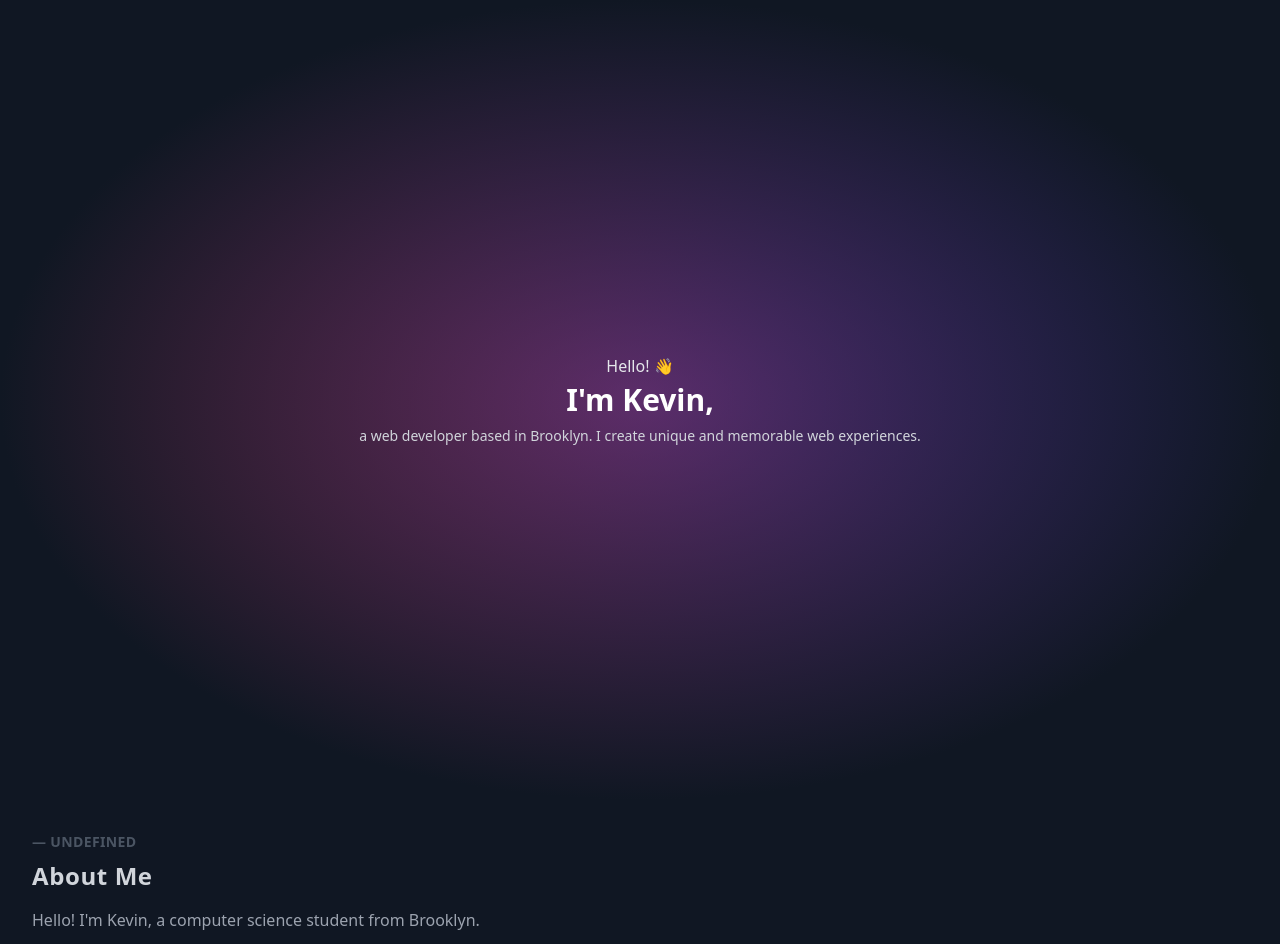
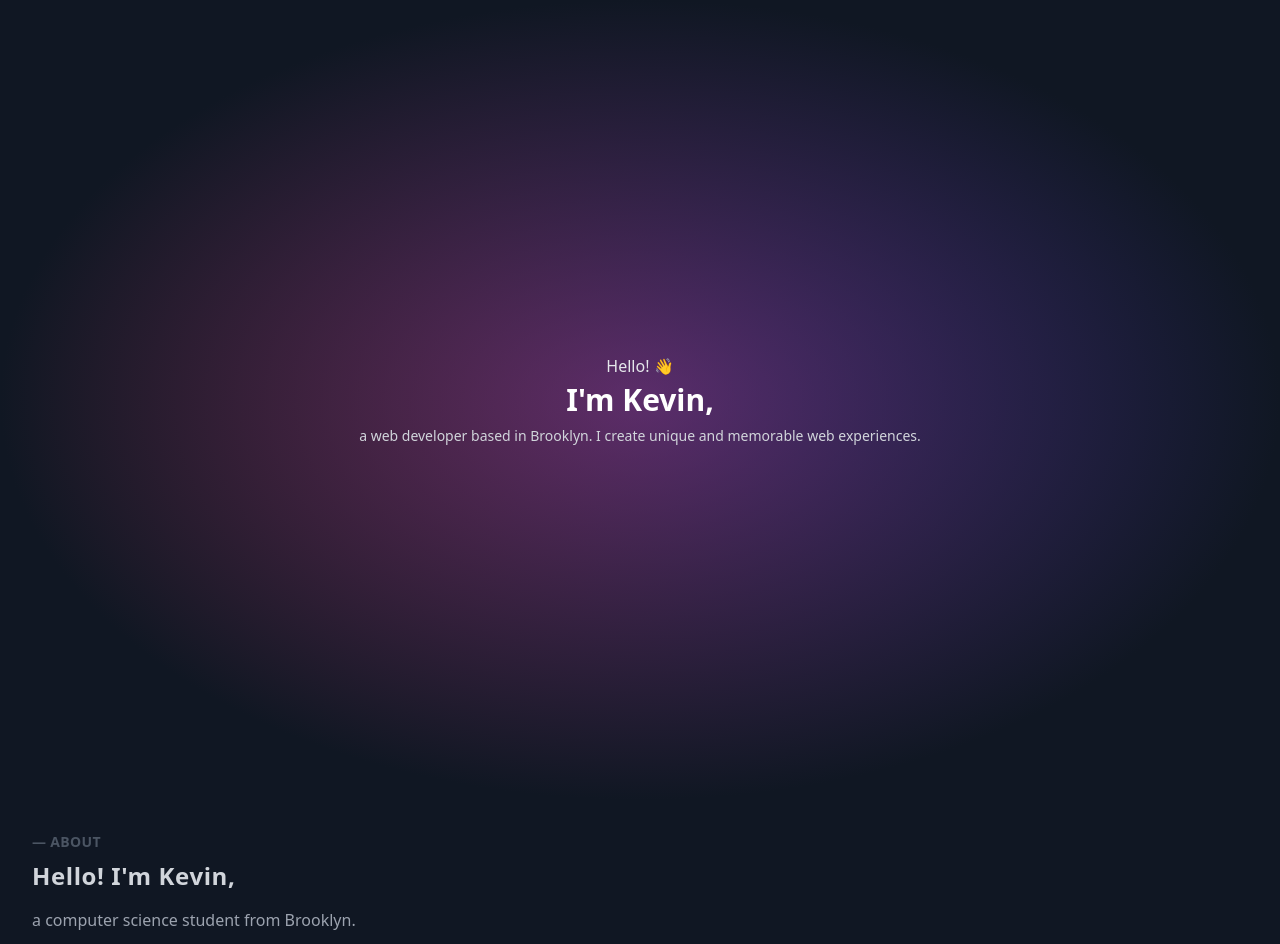
Before and after one commit to kevinMEH/portfolio-v2, a React (Vite) app: page / in a window 1280 px wide. Shown: the top 944 px of the page. Built offline with nearby package versions, Linux system fonts and the light colour scheme.

Commit message:
About changes

```diff
--- a/src/Home/About.jsx
+++ b/src/Home/About.jsx
@@ -3,9 +3,9 @@ import Title from "./components/Title";
 const About = () => {
     return (
         <div>
-            <Title text="About Me" />
+            <Title label="ABOUT" text="Hello! I'm Kevin," />
             <div className="text-gray-400 space-y-2">
-                <p><strong className="font-medium">Hello!</strong> I'm Kevin, a computer science student from Brooklyn.</p>
+                <p>a computer science student from Brooklyn.</p>
                 <p>From a young age, I've been fascinated by the internet. I remember coming home from school everyday to checkout beautiful websites and play awesome flash games.</p>
                 <p>Today, I take my adventure with the internet one step further. I'm an experienced web developer who specializes in building beautiful and unique websites, capable of elevating your brand and conveying your message across to millions of others.</p>
             </div>
```
